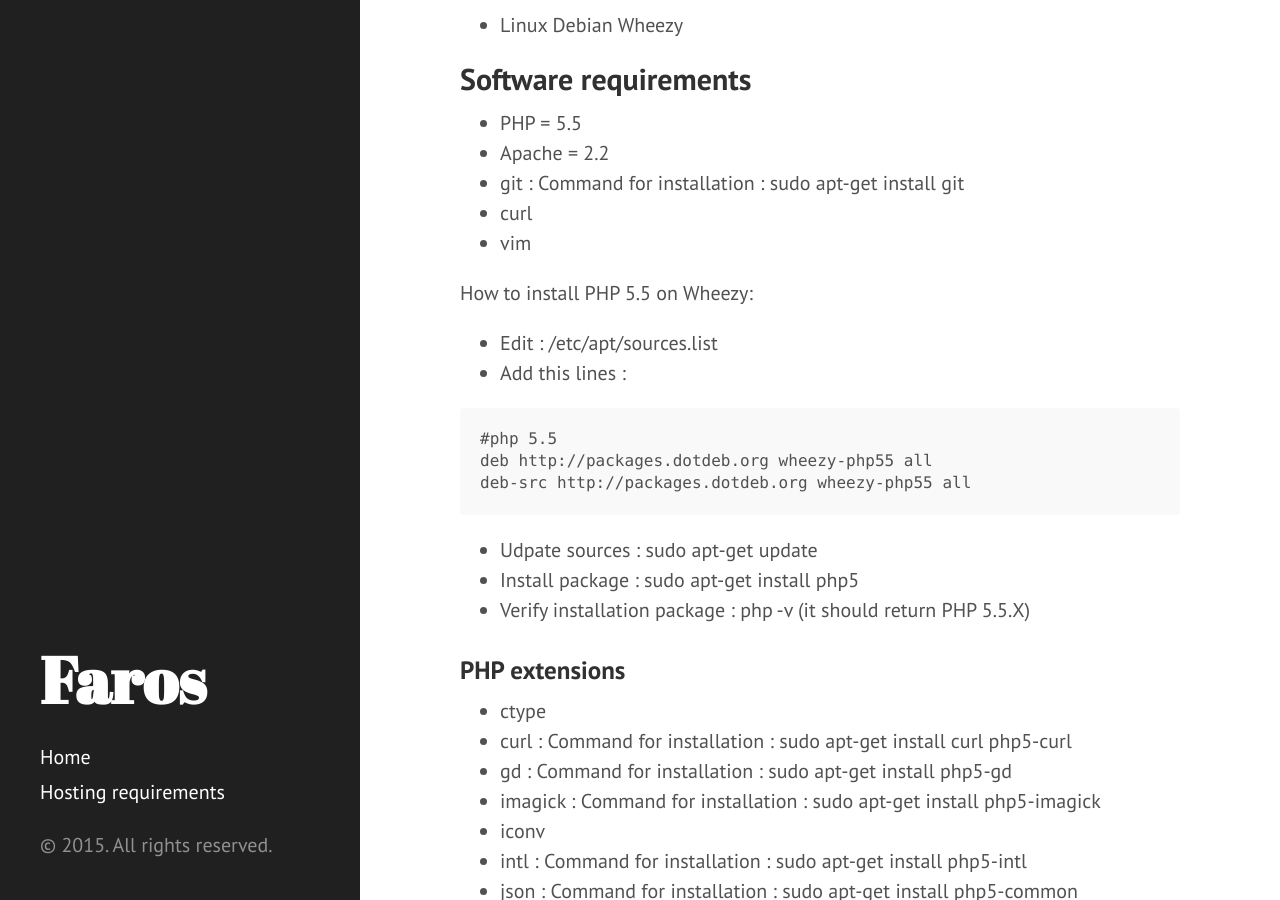
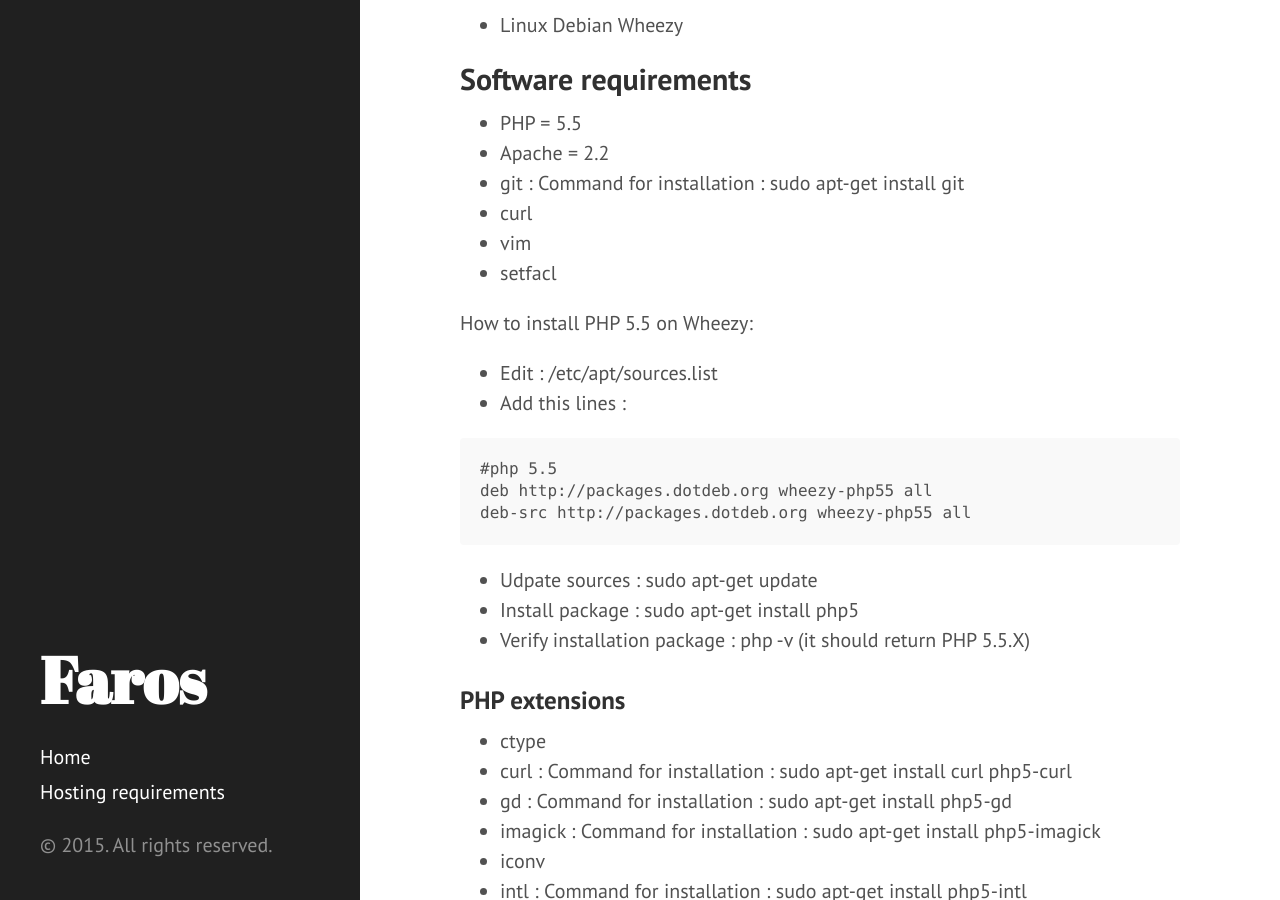
Before and after one commit to le-phare/le-phare.github.io, a Jekyll site: the page built from requirements_ima.md, in a window 1280 px wide and 900 px high, scrolled down 345 px. Built offline with Jekyll 4.4.1, drawn with Linux system fonts in a browser that asks for light colours; Markdown is read by kramdown in place of the engine named in the settings.

Commit message:
Update requirements_ima.md

```diff
--- a/requirements_ima.md
+++ b/requirements_ima.md
@@ -20,6 +20,7 @@ title: Hosting requirements
  - git : Command for installation : sudo apt-get install git
  - curl
  - vim
+ - setfacl
 
 How to install PHP 5.5 on Wheezy:
   - Edit : /etc/apt/sources.list
```
